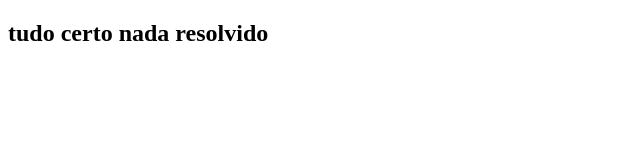
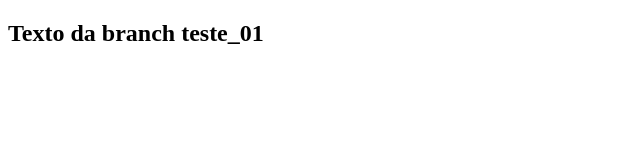
Before and after one commit to Eitalasquera/totallfaucets, a Next.js app: page / in a window 1280 px wide. Shown: the top 160 px of the page, without its empty margins (0-640 px from the left). Built offline with nearby package versions, Linux system fonts and the light colour scheme.

Commit message:
mudando o h2 pra nova branch

```diff
--- a/pages/index.js
+++ b/pages/index.js
@@ -2,7 +2,7 @@ import { useState } from 'react';
 function Home(){
     return (<div>
                 <div>
-                    <h2>tudo certo nada resolvido</h2>
+                    <h2>Texto da branch teste_01</h2>
                 </div>
             </div>)
 
```
